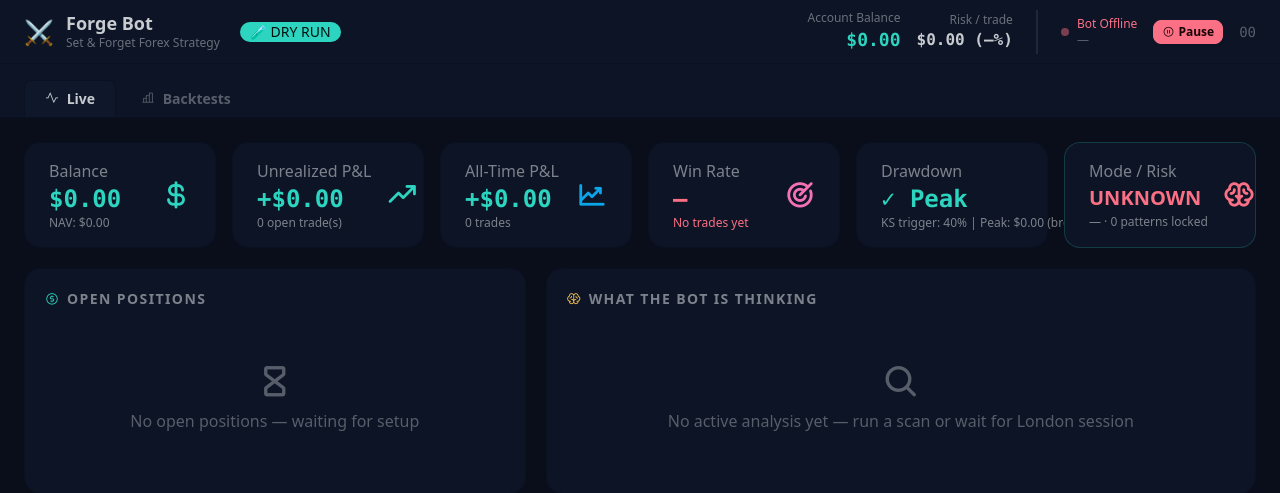
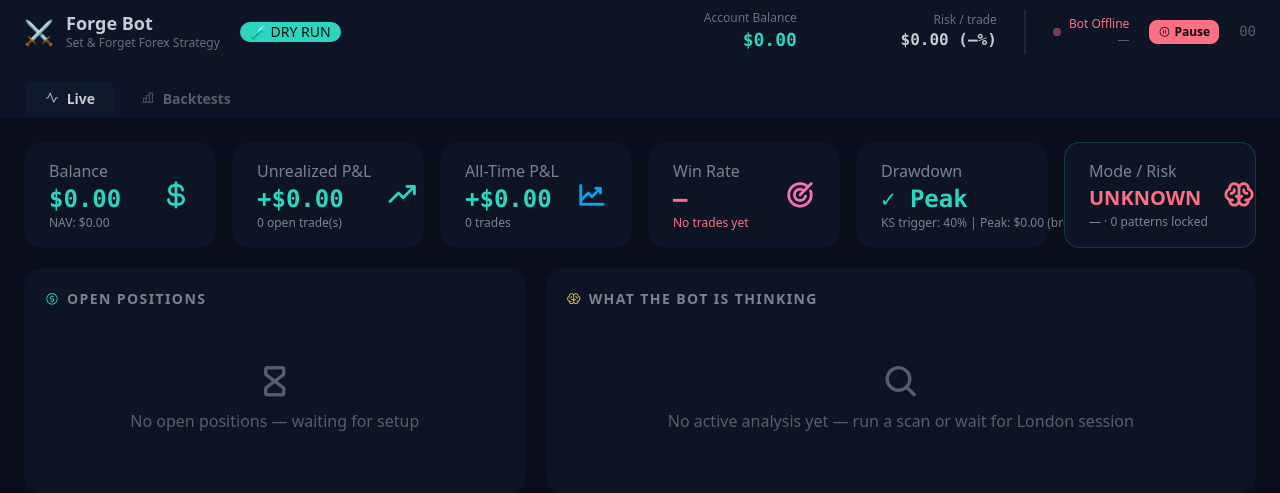
Before and after one commit to mvemkr/forgebot, a Flask app: page / in a window 1280 px wide. Shown: the top 493 px of the page. Run offline with Flask 3, Linux system fonts and the light colour scheme; data that the repository does not hold is empty; some libraries are stand-ins or nearby versions.

Commit message:
fix: navbar layout overlap — flex-wrap + min-w + whitespace-nowrap
flex-none gap-4 → flex-none flex flex-wrap justify-end gap-x-5 gap-y-2
  Allows navbar to go 2-line instead of colliding on narrower widths

Account Balance block: min-w-[140px] + whitespace-nowrap on label
Risk/trade block:      min-w-[180px] + whitespace-nowrap on label
  Prevents stat blocks from shrinking into each other or wrapping oddly

Divider: hidden lg:flex — only shows when there's room (≥1024px)
Bot online block: whitespace-nowrap — prevents dot+text from splitting
Countdown: hidden lg:block — lowest priority, suppressed below lg breakpoint

Net effect: risk cap label stays readable at all viewport widths

```diff
--- a/dashboard/templates/dashboard.html
+++ b/dashboard/templates/dashboard.html
@@ -51,20 +51,20 @@
       <i class="ph ph-warning"></i> HALTED
     </div>
   </div>
-  <div class="flex-none gap-4 items-center">
-    <div class="text-right">
-      <div class="text-xs text-base-content/50">Account Balance</div>
+  <div class="flex-none flex flex-wrap items-center justify-end gap-x-5 gap-y-2 text-right">
+    <div class="text-right min-w-[140px]">
+      <div class="text-xs text-base-content/50 whitespace-nowrap">Account Balance</div>
       <div class="font-mono font-bold text-success text-lg" x-text="'$' + fmt(state.account_balance)">—</div>
     </div>
-    <div class="text-right">
-      <div class="text-xs text-base-content/50">Risk / trade</div>
+    <div class="text-right min-w-[180px]">
+      <div class="text-xs text-base-content/50 whitespace-nowrap">Risk / trade</div>
       <div class="font-mono font-bold"
            :class="state.dd_flag ? 'text-warning' : 'text-base-content'"
            x-text="'$' + fmt(state.final_risk_dollars||0) + ' (' + (state.final_risk_pct||state.risk_pct||'—') + '%)'">—</div>
       <div class="text-xs opacity-60" x-show="state.dd_flag" x-text="state.active_cap_label"></div>
     </div>
-    <div class="divider divider-horizontal m-0"></div>
-    <div class="flex items-center gap-2">
+    <div class="divider divider-horizontal m-0 hidden lg:flex"></div>
+    <div class="flex items-center gap-2 whitespace-nowrap">
       <div class="w-2 h-2 rounded-full pulse-green" :class="botOnline ? 'bg-success' : 'bg-error'"></div>
       <div class="text-xs">
         <div :class="botOnline ? 'text-success' : 'text-error'" x-text="botOnline ? 'Bot Online' : 'Bot Offline'"></div>
@@ -86,7 +86,7 @@
         <i class="ph ph-play-circle"></i> Resume
       </button>
     </div>
-    <div class="countdown font-mono text-sm opacity-40">
+    <div class="countdown font-mono text-sm opacity-40 hidden lg:block">
       <span x-text="refreshIn + 's'"></span>
     </div>
   </div>
```
